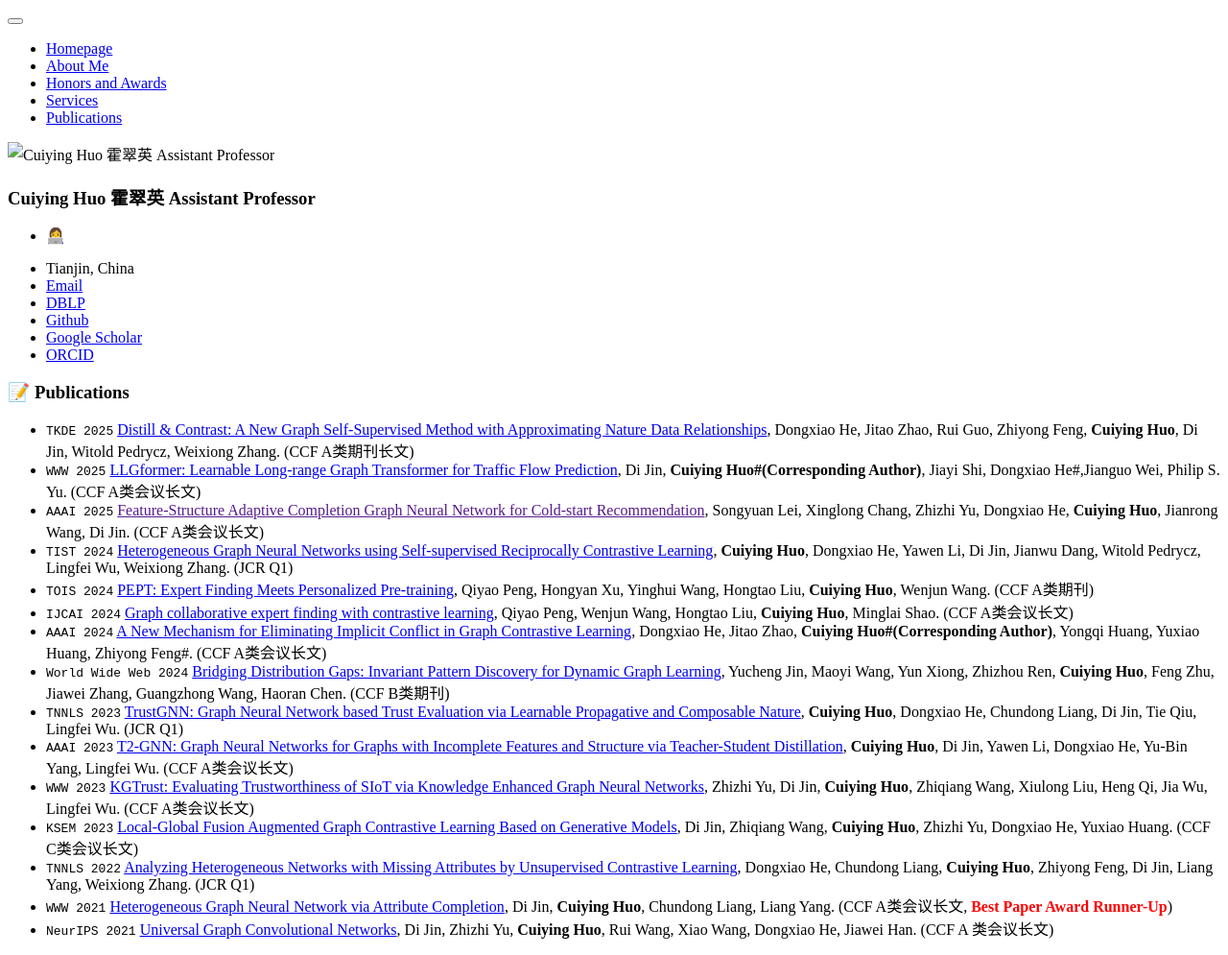
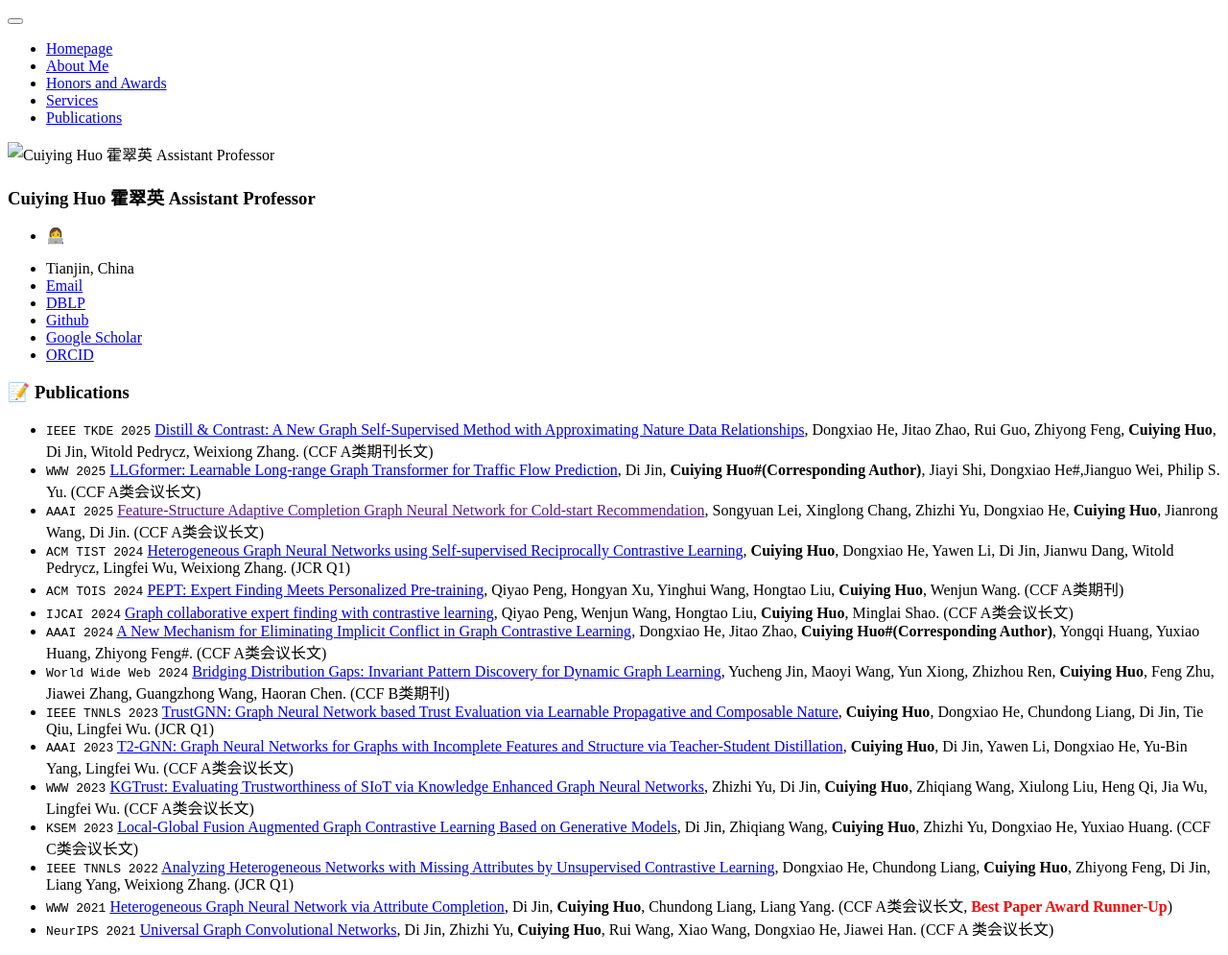
Before and after one commit to Cuiying-Huo/Cuiying-Huo.github.io, a Jekyll site: the page built from _pages/includes/pub.md, in a window 1280 px wide. Shown: the whole page at 96% size. Built offline with Jekyll 4.4.1, drawn with Linux system fonts in a browser that asks for light colours; our own code applies the rules of GitHub Pages for plain Markdown files.

Commit message:
Update pub.md

```diff
--- a/_pages/includes/pub.md
+++ b/_pages/includes/pub.md
@@ -1,16 +1,16 @@
 # 📝 Publications
-- ``TKDE 2025`` [Distill & Contrast: A New Graph Self-Supervised Method with Approximating Nature Data Relationships](https://ieeexplore.ieee.org/abstract/document/10938656), Dongxiao He, Jitao Zhao, Rui Guo, Zhiyong Feng, **Cuiying Huo**, Di Jin, Witold Pedrycz, Weixiong Zhang. (CCF A类期刊长文)
+- ``IEEE TKDE 2025`` [Distill & Contrast: A New Graph Self-Supervised Method with Approximating Nature Data Relationships](https://ieeexplore.ieee.org/abstract/document/10938656), Dongxiao He, Jitao Zhao, Rui Guo, Zhiyong Feng, **Cuiying Huo**, Di Jin, Witold Pedrycz, Weixiong Zhang. (CCF A类期刊长文)
 - ``WWW 2025`` [LLGformer: Learnable Long-range Graph Transformer for Traffic Flow Prediction](https://openreview.net/forum?id=7VjR70sxti), Di Jin, <b>Cuiying Huo#(Corresponding Author)</b>, Jiayi Shi, Dongxiao He#,Jianguo Wei, Philip S. Yu. (CCF A类会议长文)
 - ``AAAI 2025`` [Feature-Structure Adaptive Completion Graph Neural Network for Cold-start Recommendation](), Songyuan Lei, Xinglong Chang, Zhizhi Yu, Dongxiao He, **Cuiying Huo**, Jianrong Wang, Di Jin. (CCF A类会议长文)
-- ``TIST 2024`` [Heterogeneous Graph Neural Networks using Self-supervised Reciprocally Contrastive Learning](https://dl.acm.org/doi/abs/10.1145/3706115), **Cuiying Huo**, Dongxiao He, Yawen Li, Di Jin, Jianwu Dang, Witold Pedrycz, Lingfei Wu, Weixiong Zhang. (JCR Q1)
-- ``TOIS 2024`` [PEPT: Expert Finding Meets Personalized Pre-training](https://dl.acm.org/doi/abs/10.1145/3690380), Qiyao Peng, Hongyan Xu, Yinghui Wang, Hongtao Liu, **Cuiying Huo**, Wenjun Wang. (CCF A类期刊)
+- ``ACM TIST 2024`` [Heterogeneous Graph Neural Networks using Self-supervised Reciprocally Contrastive Learning](https://dl.acm.org/doi/abs/10.1145/3706115), **Cuiying Huo**, Dongxiao He, Yawen Li, Di Jin, Jianwu Dang, Witold Pedrycz, Lingfei Wu, Weixiong Zhang. (JCR Q1)
+- ``ACM TOIS 2024`` [PEPT: Expert Finding Meets Personalized Pre-training](https://dl.acm.org/doi/abs/10.1145/3690380), Qiyao Peng, Hongyan Xu, Yinghui Wang, Hongtao Liu, **Cuiying Huo**, Wenjun Wang. (CCF A类期刊)
 - ``IJCAI 2024`` [Graph collaborative expert finding with contrastive learning](https://www.ijcai.org/proceedings/2024/253), Qiyao Peng, Wenjun Wang, Hongtao Liu, **Cuiying Huo**, Minglai Shao. (CCF A类会议长文)
 - ``AAAI 2024`` [A New Mechanism for Eliminating Implicit Conflict in Graph Contrastive Learning](https://ojs.aaai.org/index.php/AAAI/article/view/29125), Dongxiao He, Jitao Zhao, <b>Cuiying Huo#(Corresponding Author)</b>, Yongqi Huang, Yuxiao Huang, Zhiyong Feng#. (CCF A类会议长文)
 - ``World Wide Web 2024`` [Bridging Distribution Gaps: Invariant Pattern Discovery for Dynamic Graph Learning](https://link.springer.com/article/10.1007/s11280-024-01283-2), Yucheng Jin, Maoyi Wang, Yun Xiong, Zhizhou Ren, **Cuiying Huo**, Feng Zhu, Jiawei Zhang, Guangzhong Wang, Haoran Chen. (CCF B类期刊)
--  ``TNNLS 2023`` [TrustGNN: Graph Neural Network based Trust Evaluation via Learnable Propagative and Composable Nature](https://ieeexplore.ieee.org/abstract/document/10137371), **Cuiying Huo**, Dongxiao He, Chundong Liang, Di Jin, Tie Qiu, Lingfei Wu. (JCR Q1)
+-  ``IEEE TNNLS 2023`` [TrustGNN: Graph Neural Network based Trust Evaluation via Learnable Propagative and Composable Nature](https://ieeexplore.ieee.org/abstract/document/10137371), **Cuiying Huo**, Dongxiao He, Chundong Liang, Di Jin, Tie Qiu, Lingfei Wu. (JCR Q1)
 - ``AAAI 2023`` [T2-GNN: Graph Neural Networks for Graphs with Incomplete Features and Structure via Teacher-Student Distillation](https://ojs.aaai.org/index.php/AAAI/article/view/25553), **Cuiying Huo**, Di Jin, Yawen Li, Dongxiao He, Yu-Bin Yang, Lingfei Wu. (CCF A类会议长文)
 - ``WWW 2023`` [KGTrust: Evaluating Trustworthiness of SIoT via Knowledge Enhanced Graph Neural Networks](https://dl.acm.org/doi/abs/10.1145/3543507.3583549), Zhizhi Yu, Di Jin, **Cuiying Huo**, Zhiqiang Wang, Xiulong Liu, Heng Qi, Jia Wu, Lingfei Wu. (CCF A类会议长文)
 - ``KSEM 2023`` [Local-Global Fusion Augmented Graph Contrastive Learning Based on Generative Models](https://link.springer.com/chapter/10.1007/978-3-031-40292-0_6), Di Jin, Zhiqiang Wang, **Cuiying Huo**, Zhizhi Yu, Dongxiao He, Yuxiao Huang. (CCF C类会议长文)
--  ``TNNLS 2022`` [Analyzing Heterogeneous Networks with Missing Attributes by Unsupervised Contrastive Learning](https://ieeexplore.ieee.org/abstract/document/9724614), Dongxiao He, Chundong Liang, **Cuiying Huo**, Zhiyong Feng, Di Jin, Liang Yang, Weixiong Zhang. (JCR Q1)
+-  ``IEEE TNNLS 2022`` [Analyzing Heterogeneous Networks with Missing Attributes by Unsupervised Contrastive Learning](https://ieeexplore.ieee.org/abstract/document/9724614), Dongxiao He, Chundong Liang, **Cuiying Huo**, Zhiyong Feng, Di Jin, Liang Yang, Weixiong Zhang. (JCR Q1)
 -  ``WWW 2021`` [Heterogeneous Graph Neural Network via Attribute Completion](https://dl.acm.org/doi/abs/10.1145/3442381.3449914), Di Jin, **Cuiying Huo**, Chundong Liang, Liang Yang. (CCF A类会议长文, <b><font color="red">Best Paper Award Runner-Up</font></b>)
 -  ``NeurIPS 2021`` [Universal Graph Convolutional Networks](https://proceedings.neurips.cc/paper/2021/hash/5857d68cd9280bc98d079fa912fd6740-Abstract.html), Di Jin, Zhizhi Yu, **Cuiying Huo**, Rui Wang, Xiao Wang, Dongxiao He, Jiawei Han. (CCF A 类会议长文)
```
